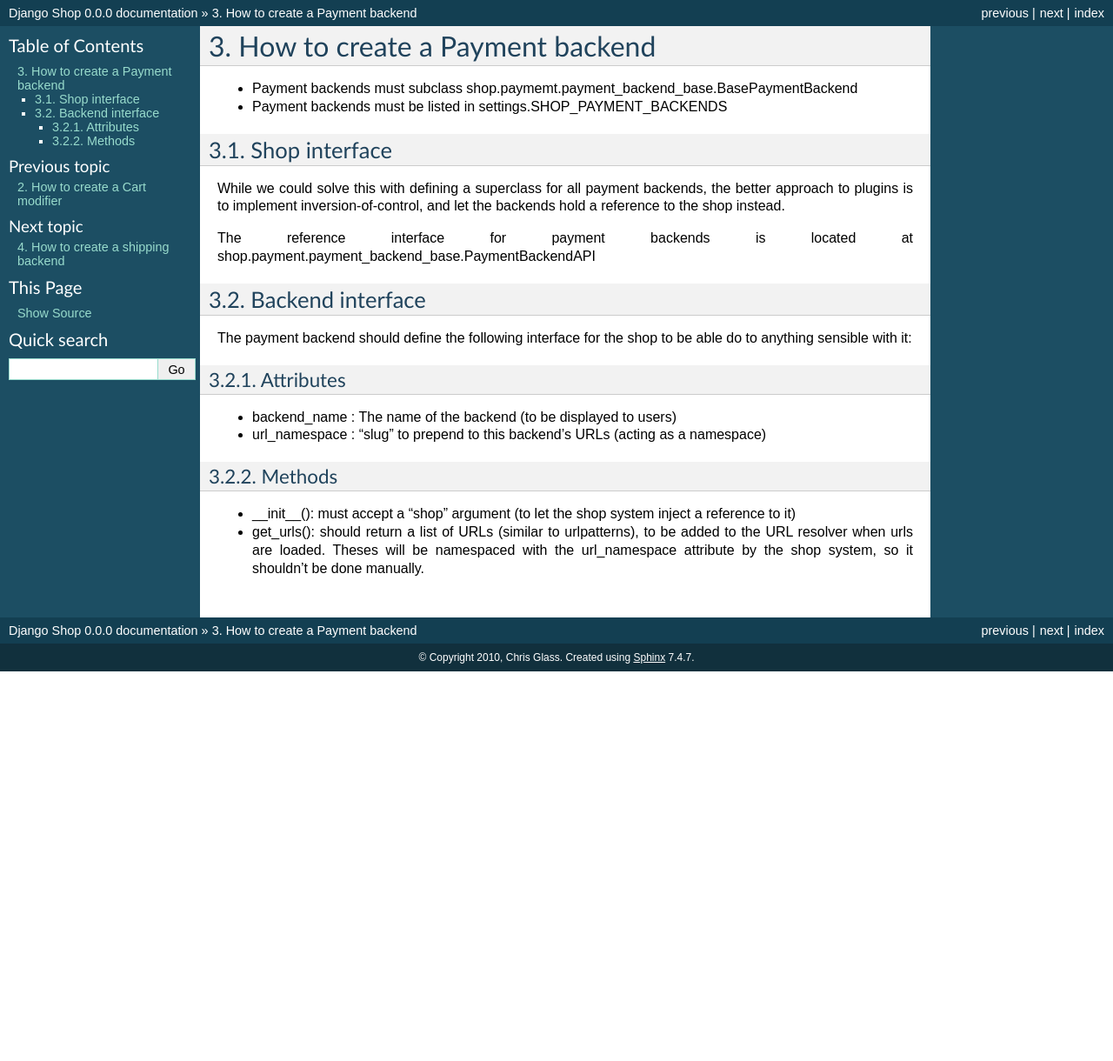
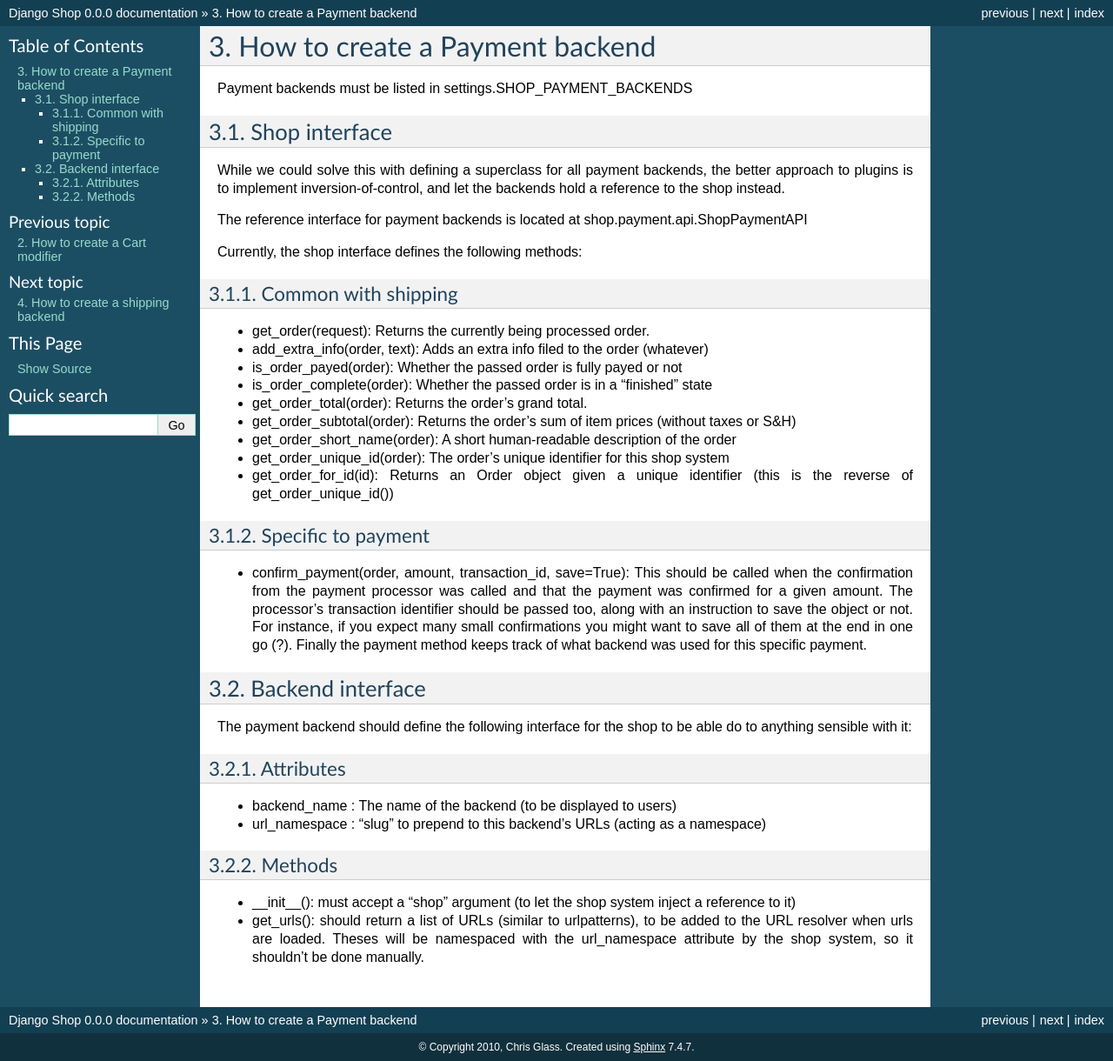
Before and after one commit to joker-softdev/django_shop, a Sphinx documentation site: the page built from docs/howto/how-to-payment.rst, in a window 1280 px wide. Shown: the whole page at 87% size. Built offline with Sphinx 7.4.7, drawn with Linux system fonts in a browser that asks for light colours; before the commit the page ends 900 px from its top, so only the background shows below that.

Commit message:
Updated documentation and changed payment api sligntly.

```diff
--- a/docs/howto/how-to-payment.rst
+++ b/docs/howto/how-to-payment.rst
@@ -2,8 +2,7 @@
 How to create a Payment backend
 ================================
 
-* Payment backends must subclass shop.paymemt.payment_backend_base.BasePaymentBackend
-* Payment backends must be listed in settings.SHOP_PAYMENT_BACKENDS
+Payment backends must be listed in settings.SHOP_PAYMENT_BACKENDS
 
 Shop interface
 ===============
@@ -13,8 +12,34 @@ the better approach to plugins is to implement inversion-of-control, and let
 the backends hold a reference to the shop instead.
 
 The reference interface for payment backends is located at
-shop.payment.payment_backend_base.PaymentBackendAPI
+shop.payment.api.ShopPaymentAPI
 
+Currently, the shop interface defines the following methods:
+
+Common with shipping
+---------------------
+
+* get_order(request): Returns the currently being processed order.
+* add_extra_info(order, text): Adds an extra info filed to the order (whatever)
+* is_order_payed(order): Whether the passed order is fully payed or not
+* is_order_complete(order): Whether the passed order is in a "finished" state
+* get_order_total(order): Returns the order's grand total.
+* get_order_subtotal(order): Returns the order's sum of item prices (without
+  taxes or S&H)
+* get_order_short_name(order): A short human-readable description of the order
+* get_order_unique_id(order): The order's unique identifier for this shop system
+* get_order_for_id(id): Returns an Order object given a unique identifier (this
+  is the reverse of get_order_unique_id())
+
+Specific to payment
+--------------------
+* confirm_payment(order, amount, transaction_id, save=True): This should be
+  called when the confirmation from the payment processor was called and that the
+  payment was confirmed for a given amount. The processor's transaction
+  identifier should be passed too, along with an instruction to save the object
+  or not. For instance, if you expect many small confirmations you might want to
+  save all of them at the end in one go (?). Finally the payment method keeps track
+  of what backend was used for this specific payment.
 
 Backend interface
 ==================
```
Also changed, not shown: 1 other file.
